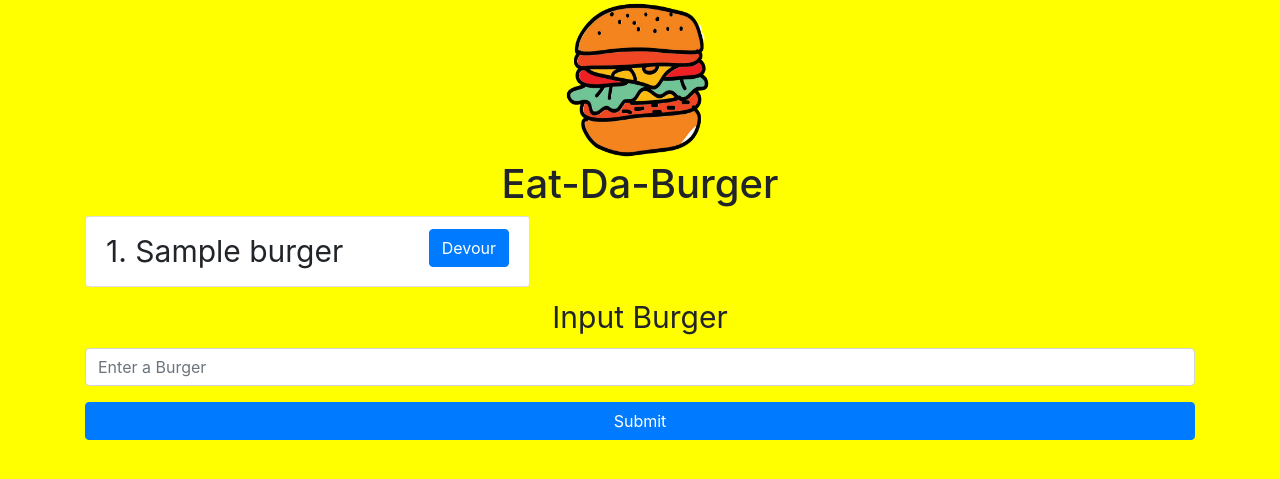
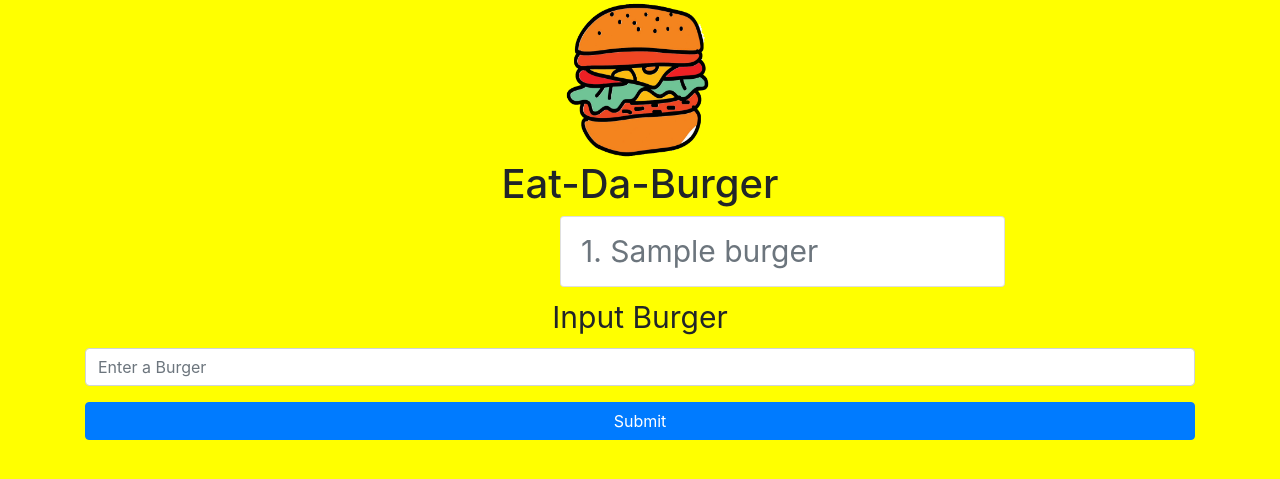
Before and after one commit to acabrera15/burger, a Node server app: page / in a window 1280 px wide. Shown: the top 479 px of the page. Run offline with Node 20, Linux system fonts and the light colour scheme; tables that the repository leaves empty hold one stand-in row (values such as "Sample post"); some libraries are stand-ins or nearby versions.

Commit message:
view now adds devoured on left side of screen

```diff
--- a/views/index.handlebars
+++ b/views/index.handlebars
@@ -2,9 +2,24 @@
     <div class="col-md-5">
         <ul class='list-group'>
             {{#each burgers}}
-            <li class='list-group-item mb-2'>{{this.id}}. {{this.burger_name}}<input class="devourButton float-right btn btn-primary"
-                    type="button" value="Devour" burgerId="{{this.id}}">
+            {{#unless this.devoured}}
+            <li class='list-group-item mb-2'>{{this.id}}. {{this.burger_name}}<input
+                    class="devourButton float-right btn btn-primary" type="button" value="Devour"
+                    burgerId="{{this.id}}">
             </li>
+            {{/unless}}
+            {{/each}}
+        </ul>
+    </div>
+    <div class="col-md-5">
+        <ul class='list-group'>
+
+            {{#each burgers}}
+            {{#if this.devoured}}
+                <li class="list-group-item mb-2 disabled">
+                    {{this.id}}. {{this.burger_name}}
+                </li>
+            {{/if}}
             {{/each}}
         </ul>
     </div>
```
